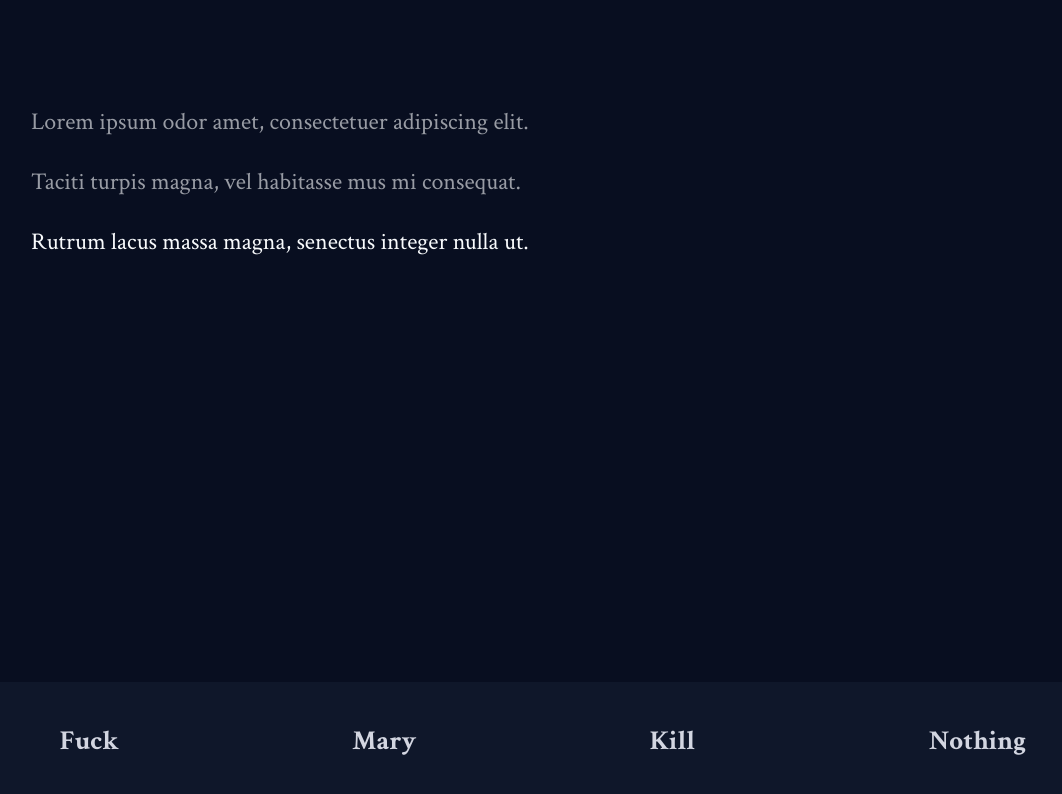
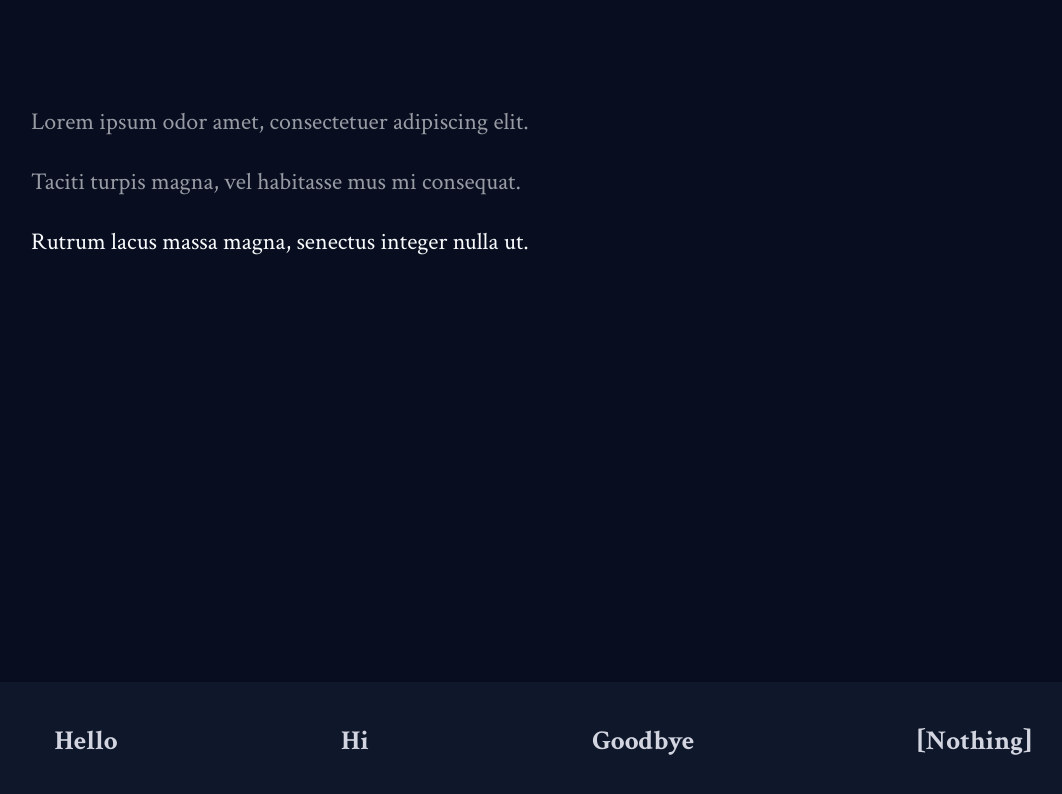
Before and after one commit to RolandMarchand/grimoire-engine, a Vue app: page / in a window 1280 px wide. Shown: the top 794 px of the page, without its empty margins (97-1159 px from the left). Built offline with nearby package versions, Linux system fonts and the light colour scheme.

Commit message:
Changed multiple choice question

```diff
--- a/src/App.vue
+++ b/src/App.vue
@@ -17,14 +17,14 @@
     ]);
 
     const actions: Ref<Array<string>> = ref([
-        "Fuck",
-        "Mary",
-        "Kill",
-        "Nothing",
+        "Hello",
+        "Hi",
+        "Goodbye",
+        "[Nothing]",
     ]);
 
     function doAction(action: string): void {
-        if (action === "Nothing") {
+        if (action === "[Nothing]") {
             paragraphs.value.push("");
         } else {
             paragraphs.value.push(action);
```
